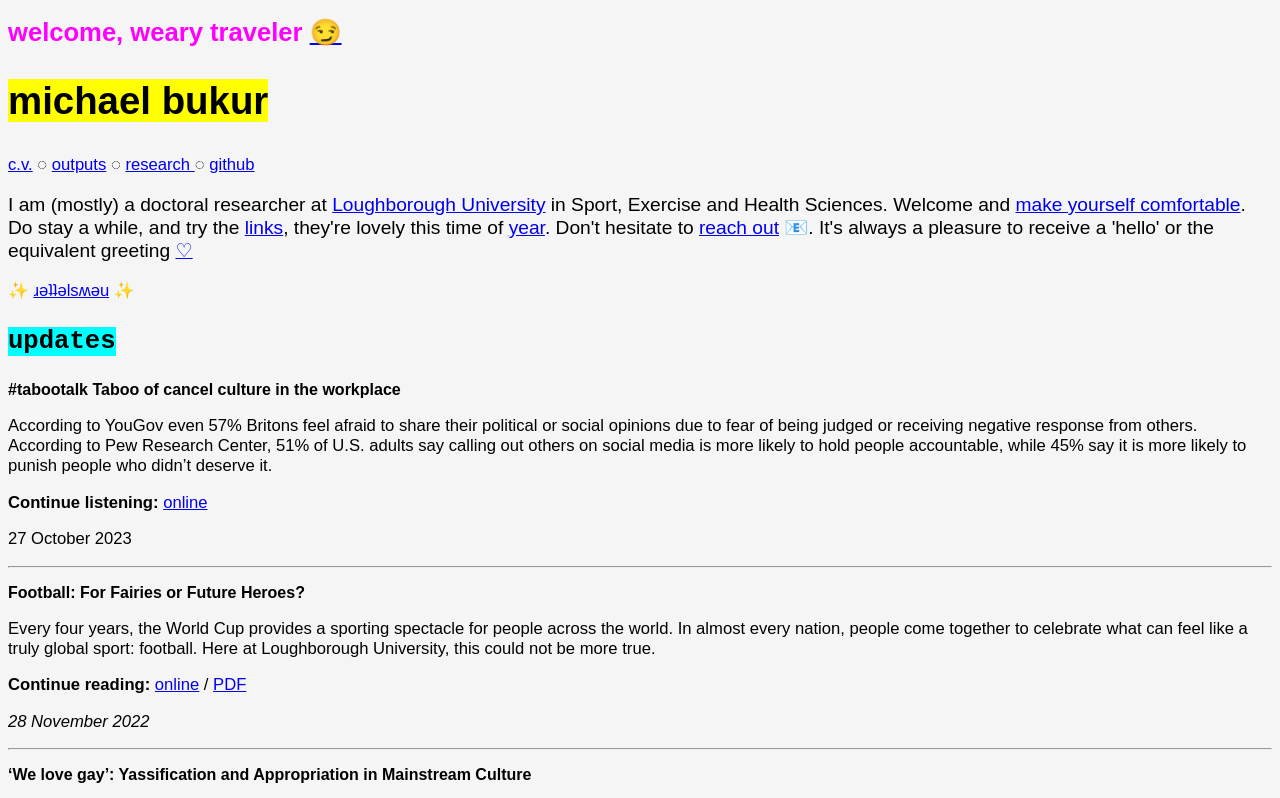
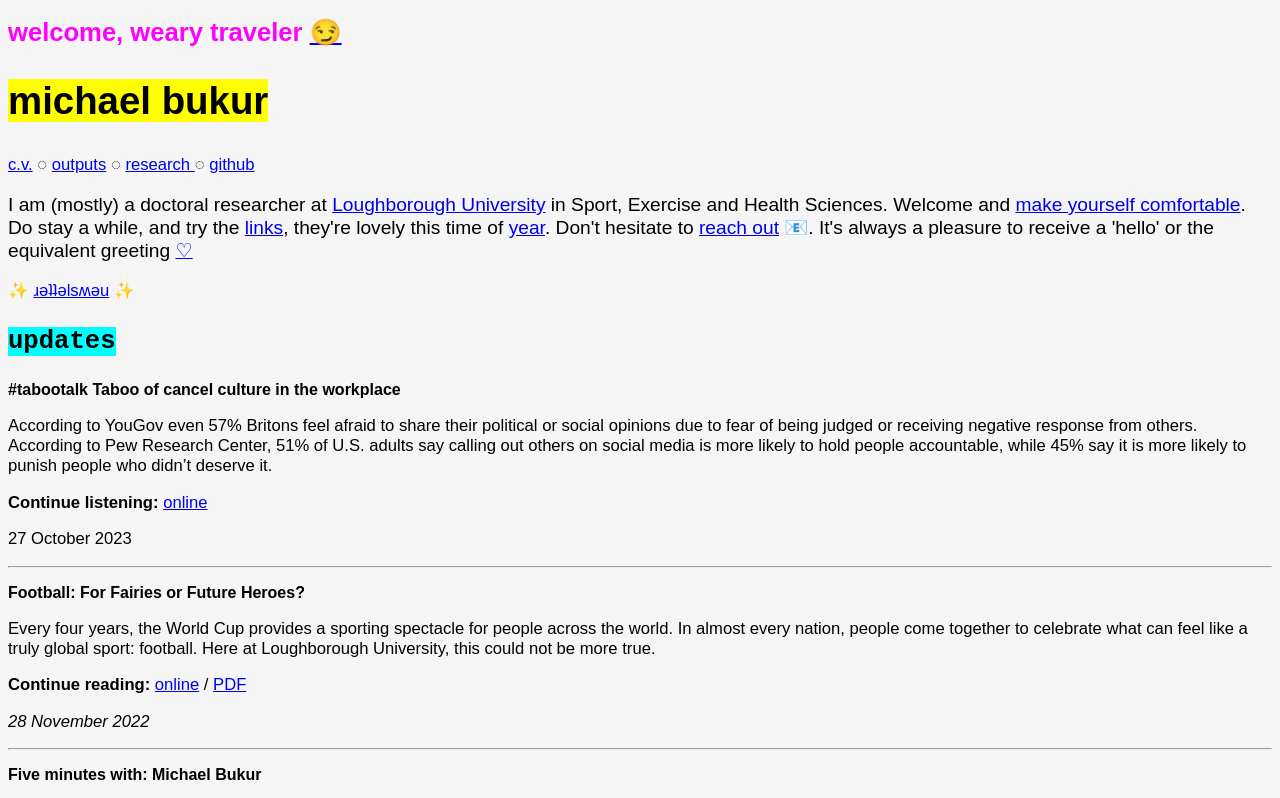
Before and after one commit to mbukur/Personal-Website, a plain HTML site: page index.html in a window 1280 px wide. Shown: the top 798 px of the page. Drawn offline with Linux system fonts and the light colour scheme.

Commit message:
Update index.html

```diff
--- a/index.html
+++ b/index.html
@@ -23,7 +23,7 @@ According to Pew Research Center, 51% of U.S. adults say calling out others on s
 <p style="font-size:1.3vw"> <b>Continue reading:</b> <a href="https://blog.lboro.ac.uk/edi/2022/11/28/football-for-fairies-or-future-heroes/">online</a> / <a href="PDFs/Football - Equality, Diversity and Inclusion.pdf">PDF</a> </p>
 <p style="font-size:1.3vw"><i>28 November 2022</i></p>
   <hr></hr>
-<p><b><style="font-family:arial; font-size:1.5vw">‘We love gay’: Yassification and Appropriation in Mainstream Culture</b></p>
+<p><b><style="font-family:arial; font-size:1.5vw">Five minutes with: Michael Bukur</b></p>
 <p style="font-size:1.3vw">A typical day at Loughborough can be quite dynamic. The first half of my PhD has focused heavily on training and development, relationship building, and data collection. What that means is every day can be quite different.</p>
 <p style="font-size:1.3vw"> <b>Continue reading:</b> <a href="https://blog.lboro.ac.uk/life/five-minutes-with/five-minutes-with-michael-bukur-li/">online</a> / <a href="PDFs/Five minutes with_ Michael Bukur-li - Loughborough Life.pdf">PDF</a> </p>
 <p style="font-size:1.3vw"><i>21 February 2022</i></p>
```
